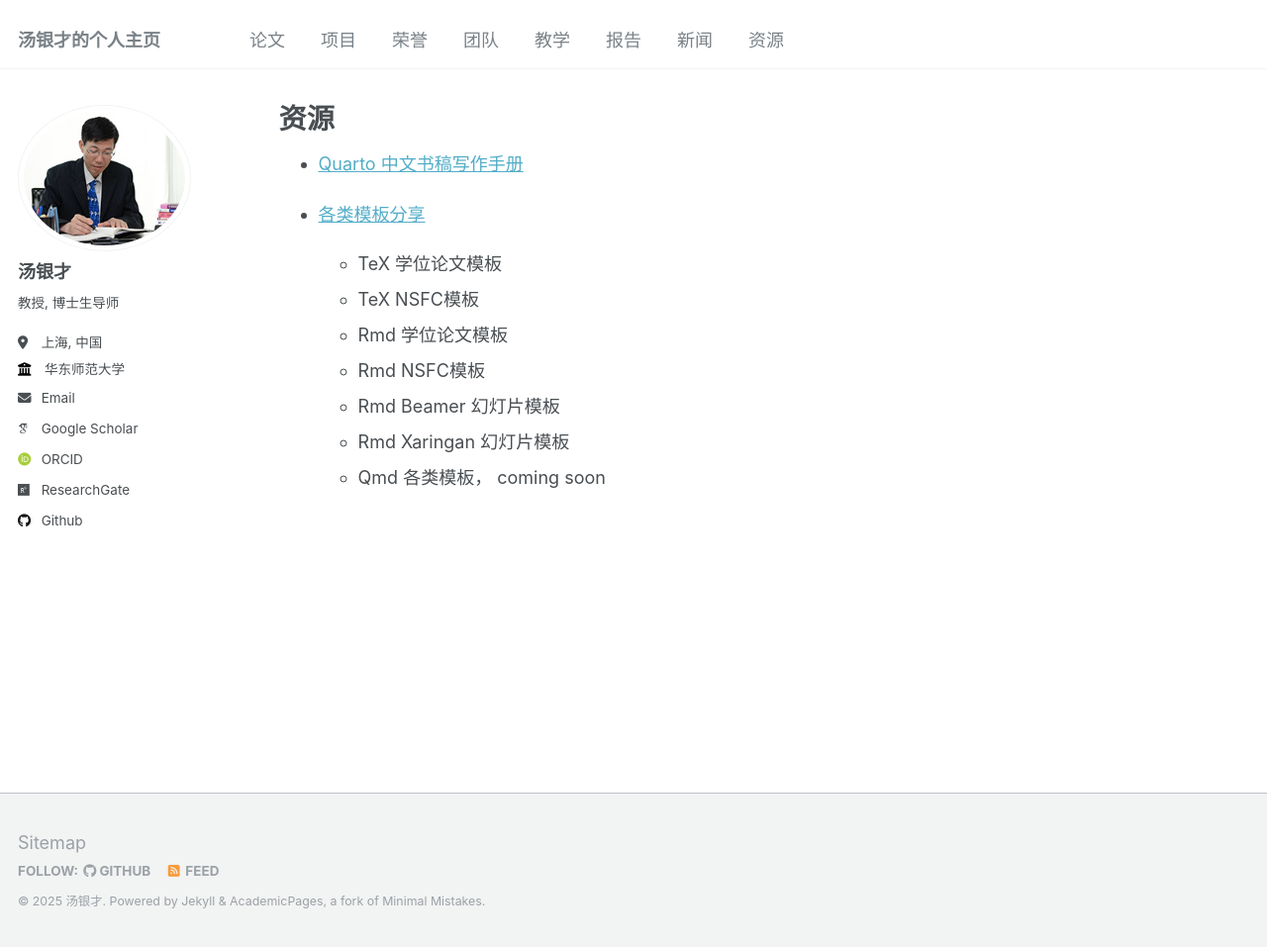
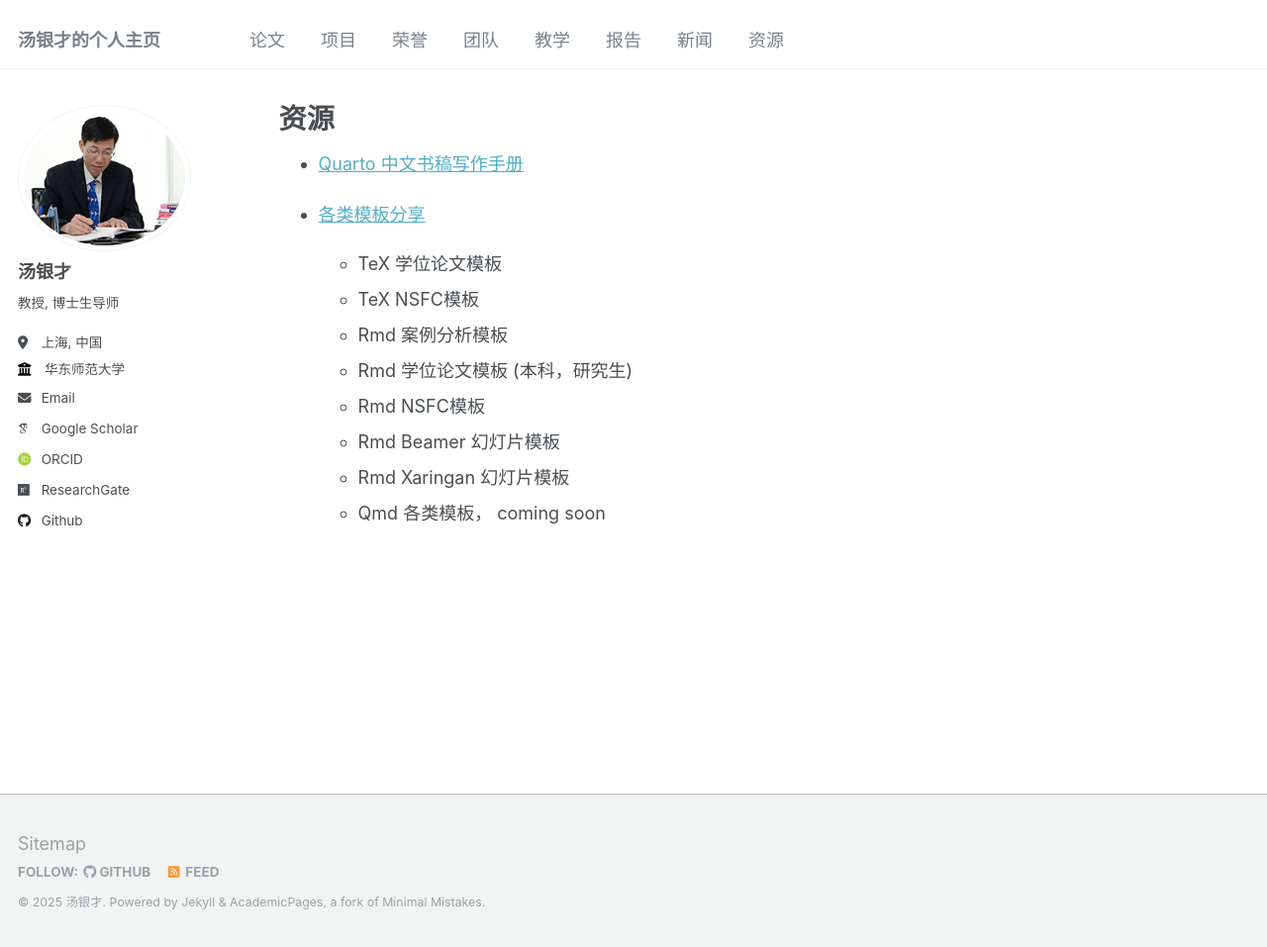
Before and after one commit to tangyc8866/tangyc8866.github.io, a Jekyll site: the page built from _pages/source.md, in a window 1280 px wide and 957 px high. Shown: the whole window at 99% size. Built offline with Jekyll 4.4.1, drawn with Linux system fonts in a browser that asks for light colours; some web fonts are replaced.

Commit message:
Update source.md

```diff
--- a/_pages/source.md
+++ b/_pages/source.md
@@ -12,7 +12,8 @@ author_profile: true
 - [各类模板分享](https://github.com/tangyc8866/ECNU-Stat-templates)
   - TeX 学位论文模板
   - TeX NSFC模板
-  - Rmd 学位论文模板
+  - Rmd 案例分析模板
+  - Rmd 学位论文模板 (本科，研究生)
   - Rmd NSFC模板
   - Rmd Beamer 幻灯片模板
   - Rmd Xaringan 幻灯片模板
```
